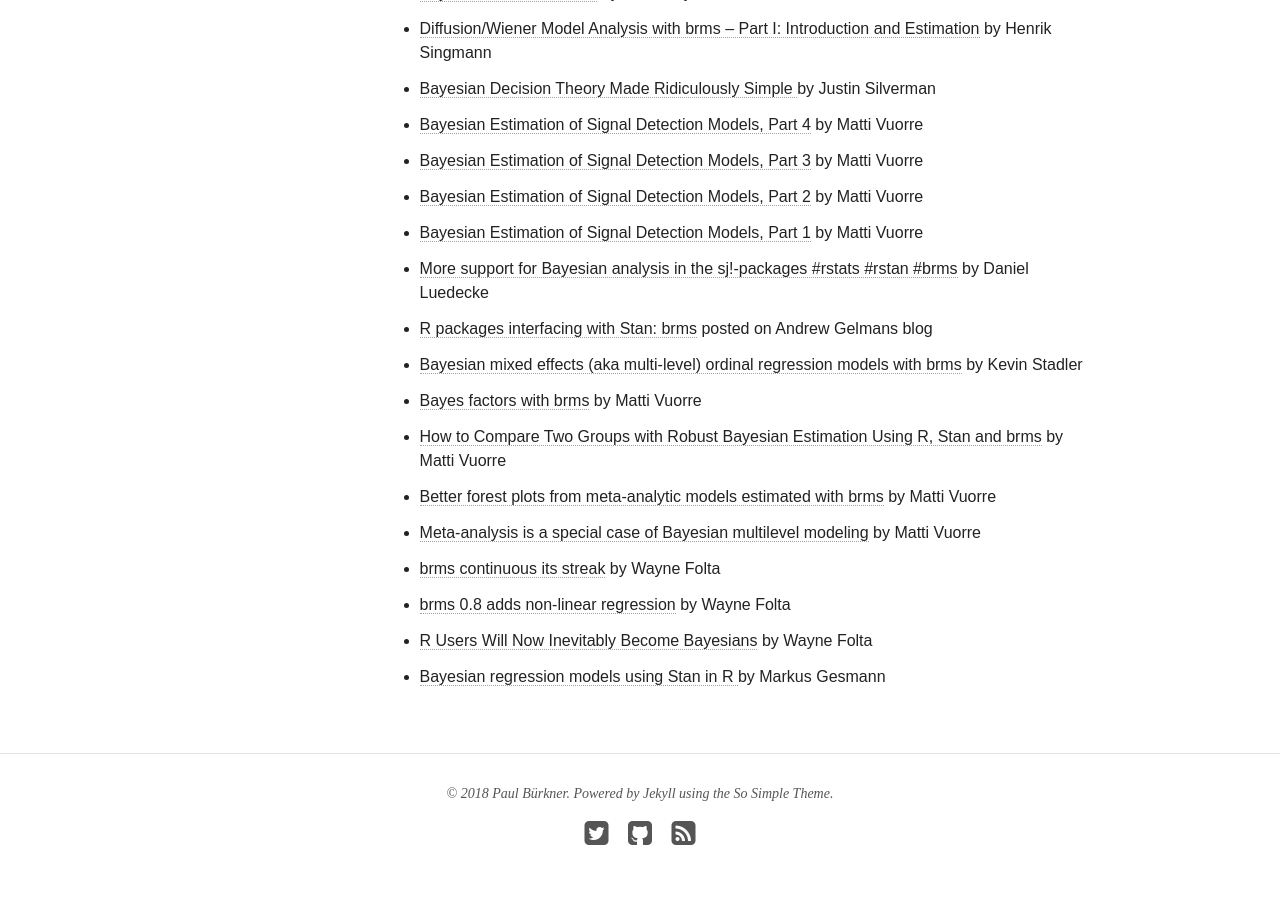
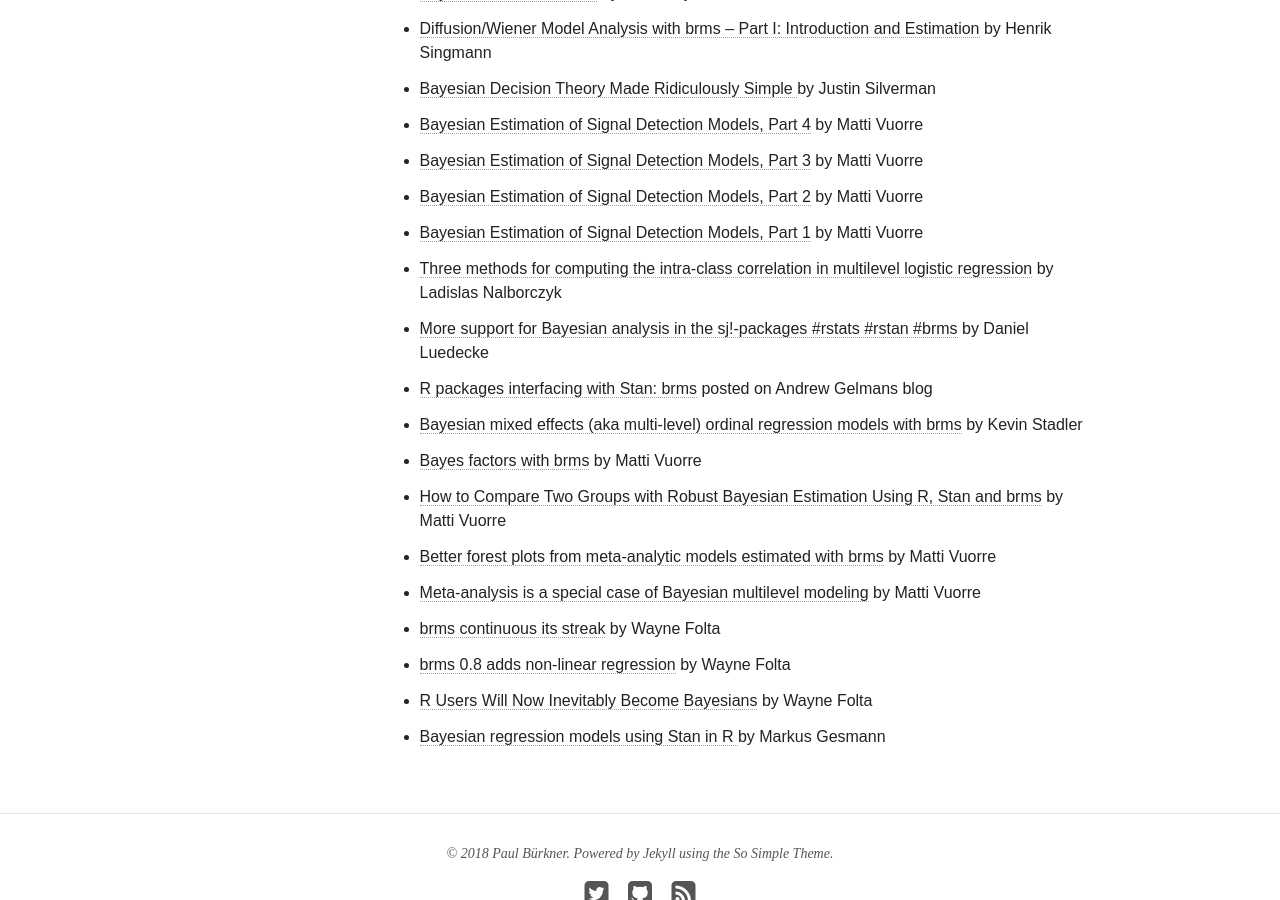
Before and after one commit to paul-buerkner/paul-buerkner.github.io, a Jekyll site: the page built from _posts/blog/2017-08-30-old-brms-blogposts.md, in a window 1280 px wide and 900 px high, scrolled down 965 px. Built offline with Jekyll 4.4.1, drawn with Linux system fonts in a browser that asks for light colours; nearby versions of some CDN libraries.

Commit message:
update list of blogposts

```diff
--- a/_posts/blog/2017-08-30-old-brms-blogposts.md
+++ b/_posts/blog/2017-08-30-old-brms-blogposts.md
@@ -24,6 +24,7 @@
 - [Bayesian Estimation of Signal Detection Models, Part 3](https://vuorre.netlify.com/post/2017/bayesian-estimation-of-signal-detection-theory-models-part-3/) by Matti Vuorre
 - [Bayesian Estimation of Signal Detection Models, Part 2](https://vuorre.netlify.com/post/2017/bayesian-estimation-of-signal-detection-theory-models-part-2/) by Matti Vuorre
 - [Bayesian Estimation of Signal Detection Models, Part 1](https://vuorre.netlify.com/post/2017/bayesian-estimation-of-signal-detection-theory-models-part-1/) by Matti Vuorre
+- [Three methods for computing the intra-class correlation in multilevel logistic regression](http://www.barelysignificant.com/post/icc/) by Ladislas Nalborczyk
 - [More support for Bayesian analysis in the sj!-packages #rstats #rstan #brms](https://strengejacke.wordpress.com/2017/10/11/more-support-for-bayesian-analysis-in-the-sj-packages-rstats-rstan-brms/) by Daniel Luedecke
 - [R packages interfacing with Stan: brms](http://andrewgelman.com/2017/01/10/r-packages-interfacing-stan-brms/) posted on Andrew Gelmans blog
 - [Bayesian mixed effects (aka multi-level) ordinal regression models with brms](http://kevinstadler.github.io/blog/bayesian-ordinal-regression-with-random-effects-using-brms/) by Kevin Stadler
```
